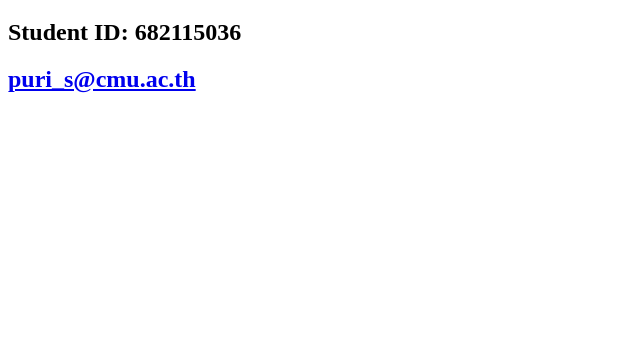
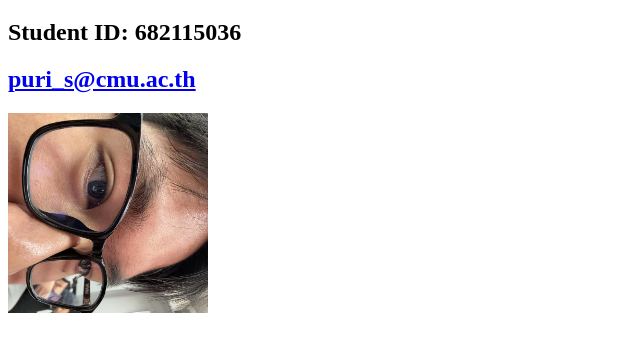
Before and after one commit to daydeda/se234-lab, a plain HTML site: page index.html in a window 1280 px wide. Shown: the part 61-412 px from the top of the page, without its empty margins (0-640 px from the left). Drawn offline with Linux system fonts and the light colour scheme.

Commit message:
add puri's image

```diff
--- a/index.html
+++ b/index.html
@@ -9,5 +9,6 @@
     <h1>Puri Sangnawakit</h1>
     <h2>Student ID: 682115036</h2>
     <h2><a href="mailto:puri_s@cmu.ac.th">puri_s@cmu.ac.th</a></h2>
+    <img src="image.jpeg" alt="Puri Sangnawakit" width="200" height="200">
 </body>
 </html>
```
Also changed, not shown: image.jpeg (added).
